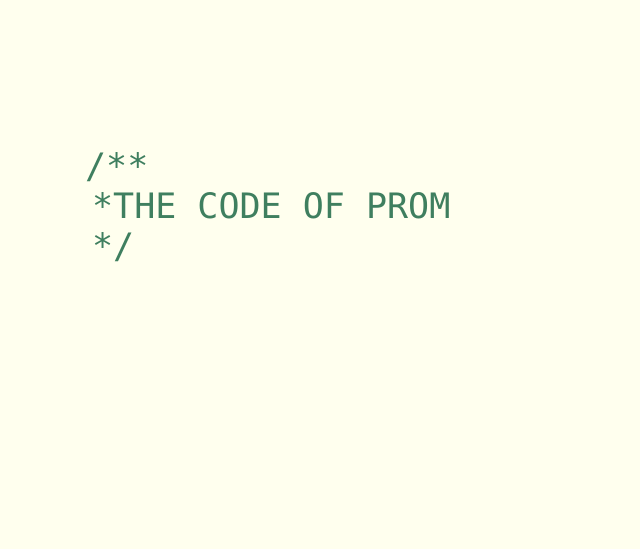
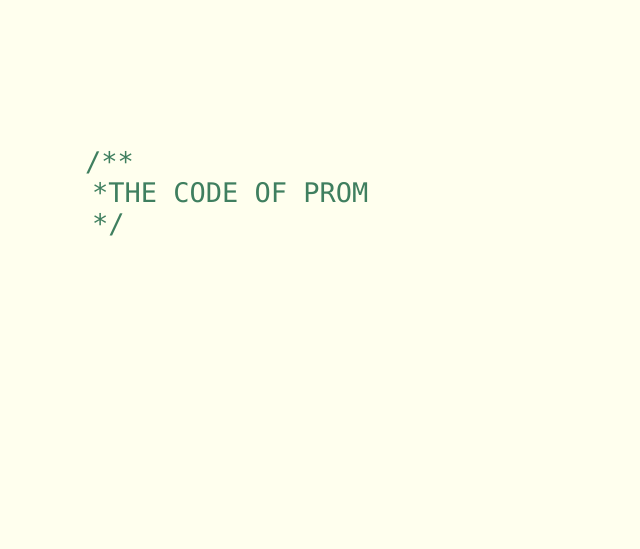
Before and after one commit to Rushabh008dev/prom, a plain HTML site: page index.html in a window 1280 px wide. Shown: the part 54-603 px from the top of the page, without its empty margins (0-640 px from the left). Drawn offline with Linux system fonts and the light colour scheme.

Commit message:
new commit

```diff
--- a/css/default.css
+++ b/css/default.css
@@ -9,7 +9,7 @@ body{margin:0;padding:0;background:#ffe;font-size:12px;overflow:auto}
 #live{padding:10px;font-size:22px;margin-top:80px;margin-right:120px;text-align:right;display:none}
 #live .signature{margin-top:10px;font-size:20px;font-style:italic}
 #clickSound{display:none}
-#code{float:left;width:440px;height:400px;color:#333;font-family:"Consolas","Monaco","Bitstream Vera Sans Mono","Courier New","sans-serif";font-size:35px}
+#code{float:left;width:440px;height:400px;color:#333;font-family:"Consolas","Monaco","Bitstream Vera Sans Mono","Courier New","sans-serif";font-size:27px}
 #code .string{color:#2a36ff}
 #code .keyword{color:#7f0055;font-weight:bold}
 #code .placeholder{margin-left:15px}#code .space{margin-left:7px}
```
